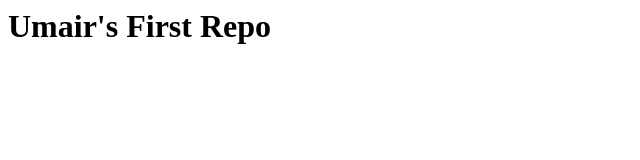
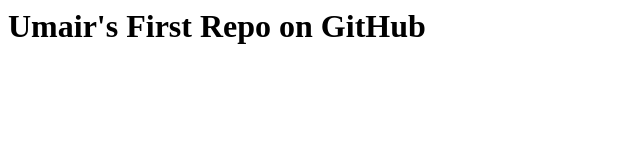
Before and after one commit to MerrieMalik/test-repo, a plain HTML site: page index.html in a window 1280 px wide. Shown: the whole page, without its empty margins (0-640 px from the left). Drawn offline with Linux system fonts and the light colour scheme.

Commit message:
Update index.html

```diff
--- a/index.html
+++ b/index.html
@@ -1,5 +1,5 @@
 <html>
   <body>
-    <h1>Umair's First Repo</h1>
+    <h1>Umair's First Repo on GitHub</h1>
   </body>
 </html>
```
